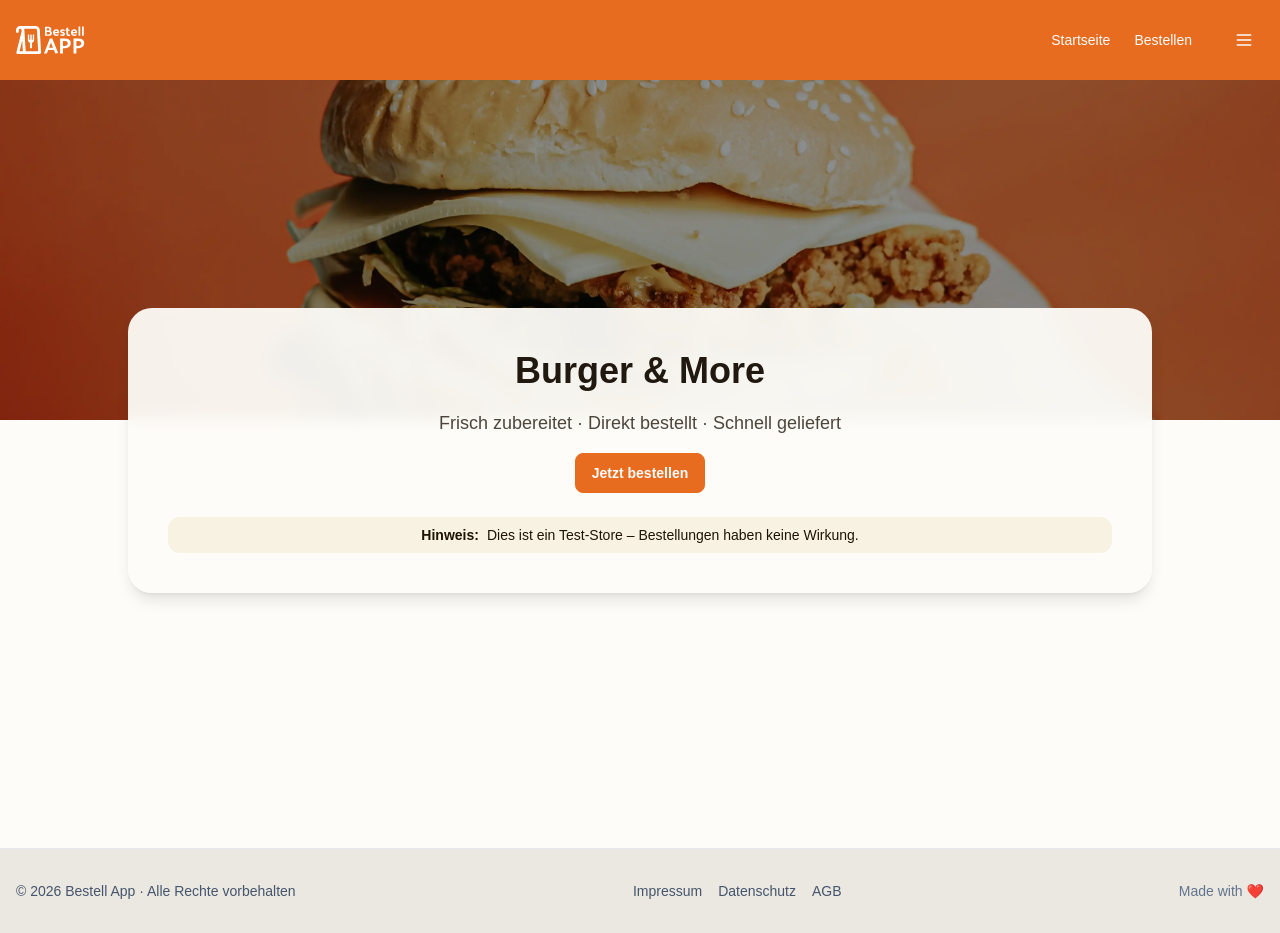
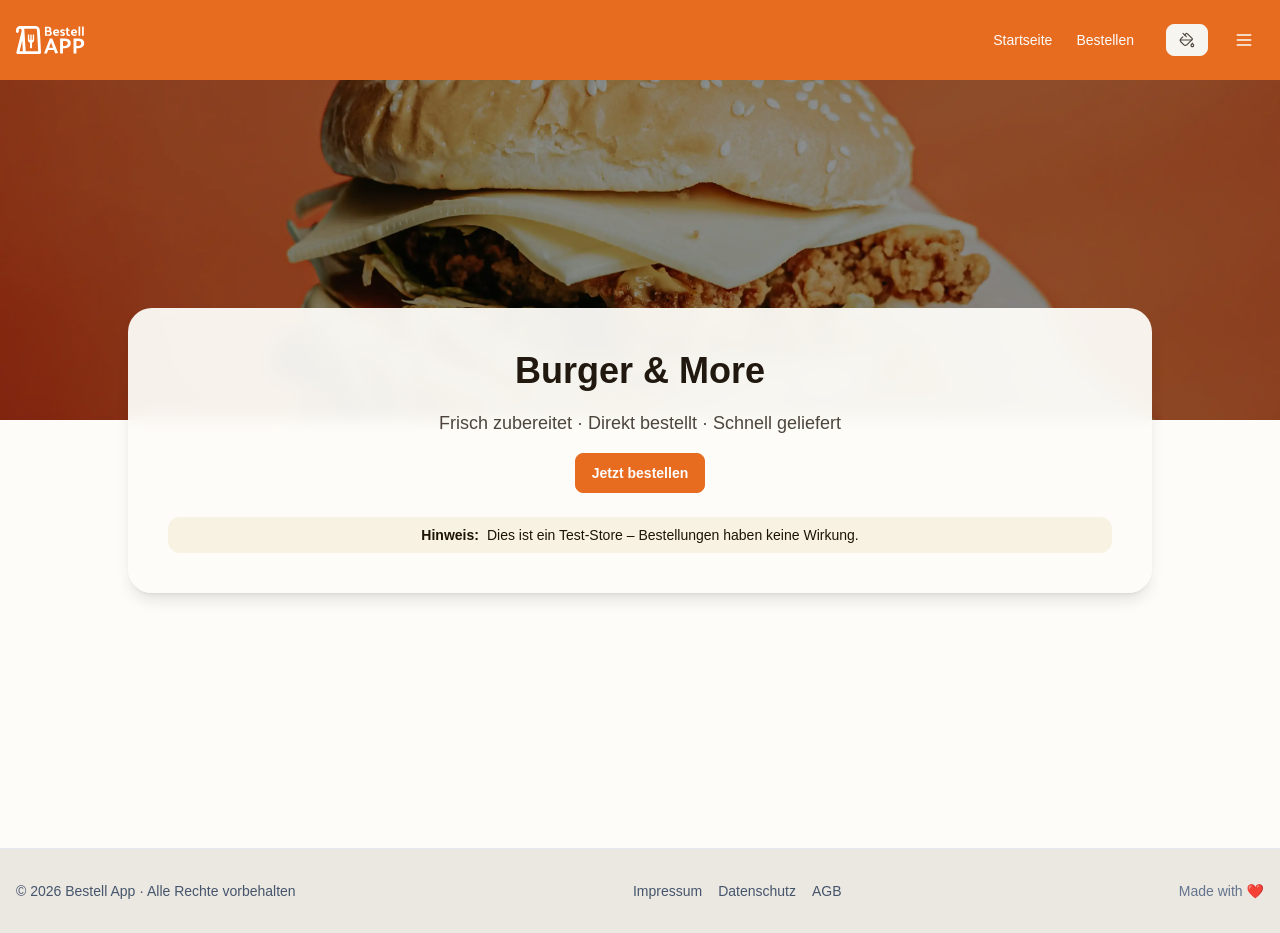
Before and after one commit to larsbeckdev/demo-bestell-app, a Vue app: page / in a window 1280 px wide. Built offline with nearby package versions, Linux system fonts and the light colour scheme.

Commit message:
Enable ThemeController component in the Header layout

```diff
--- a/src/layouts/components/Header.vue
+++ b/src/layouts/components/Header.vue
@@ -1,5 +1,5 @@
 <script setup>
-// import ThemeController from '@/components/ui/theme/ThemeController.vue'
+import ThemeController from '@/components/ui/theme/ThemeController.vue'
 </script>
 
 <template>
@@ -78,7 +78,7 @@
           </ul>
 
           <!-- Theme -->
-          <!-- <ThemeController /> -->
+          <ThemeController />
 
           <!-- Mobile Menu Button -->
           <button class="btn btn-square btn-ghost">
```
